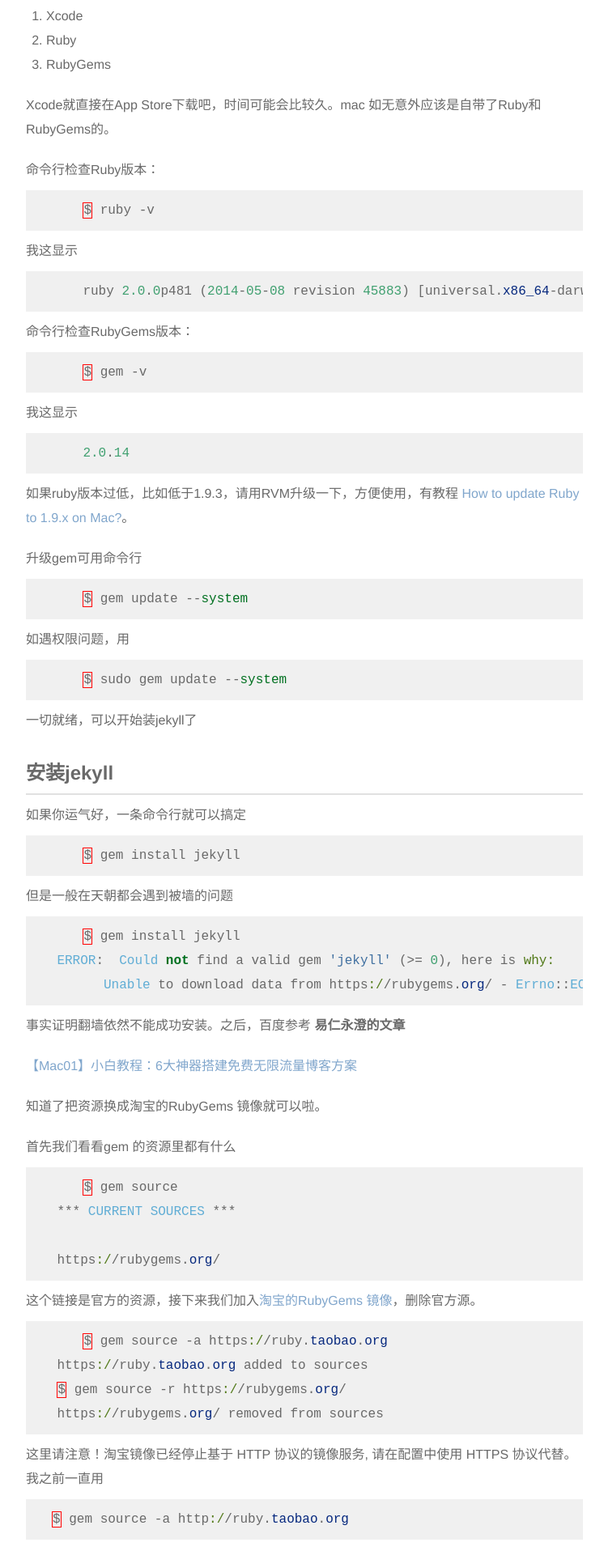
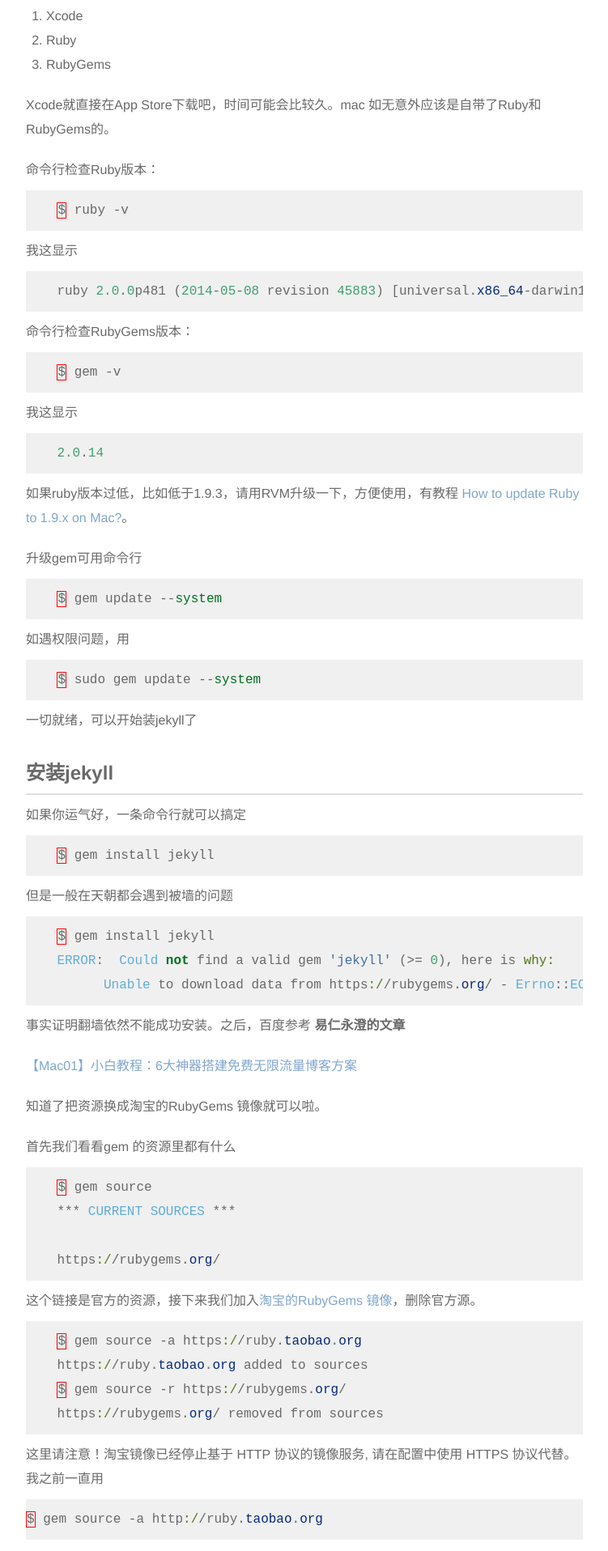
Before and after one commit to xiangxiyun/xiangxiyun.github.io, a Jekyll site: the page built from _posts/2015-11-13-mac下jekyll的安装与简单使用.md, in a window 1280 px wide. Shown: the part 666-2582 px from the top of the page at 81% size, without its empty margins (72-823 px from the left). Built offline with Jekyll 4.4.1, drawn with Linux system fonts in a browser that asks for light colours.

Commit message:
Update article.css

```diff
--- a/stylesheets/article.css
+++ b/stylesheets/article.css
@@ -118,10 +118,6 @@
         line-height: 30px;
     }
 
-    .article_content code{
-         margin-left: 2em;
-         text-align: left;
-    }
 
 /* section: blog category */
 
```
